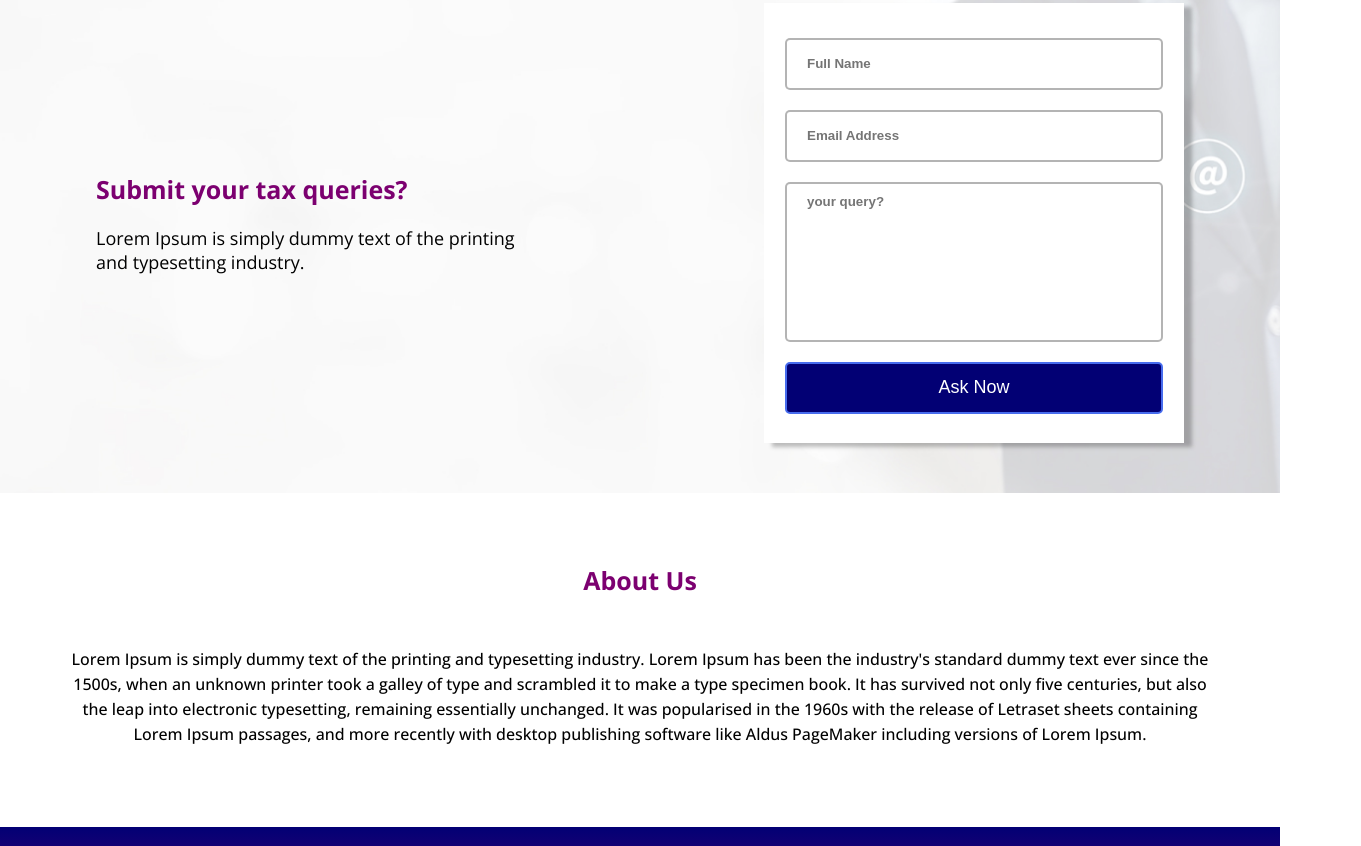
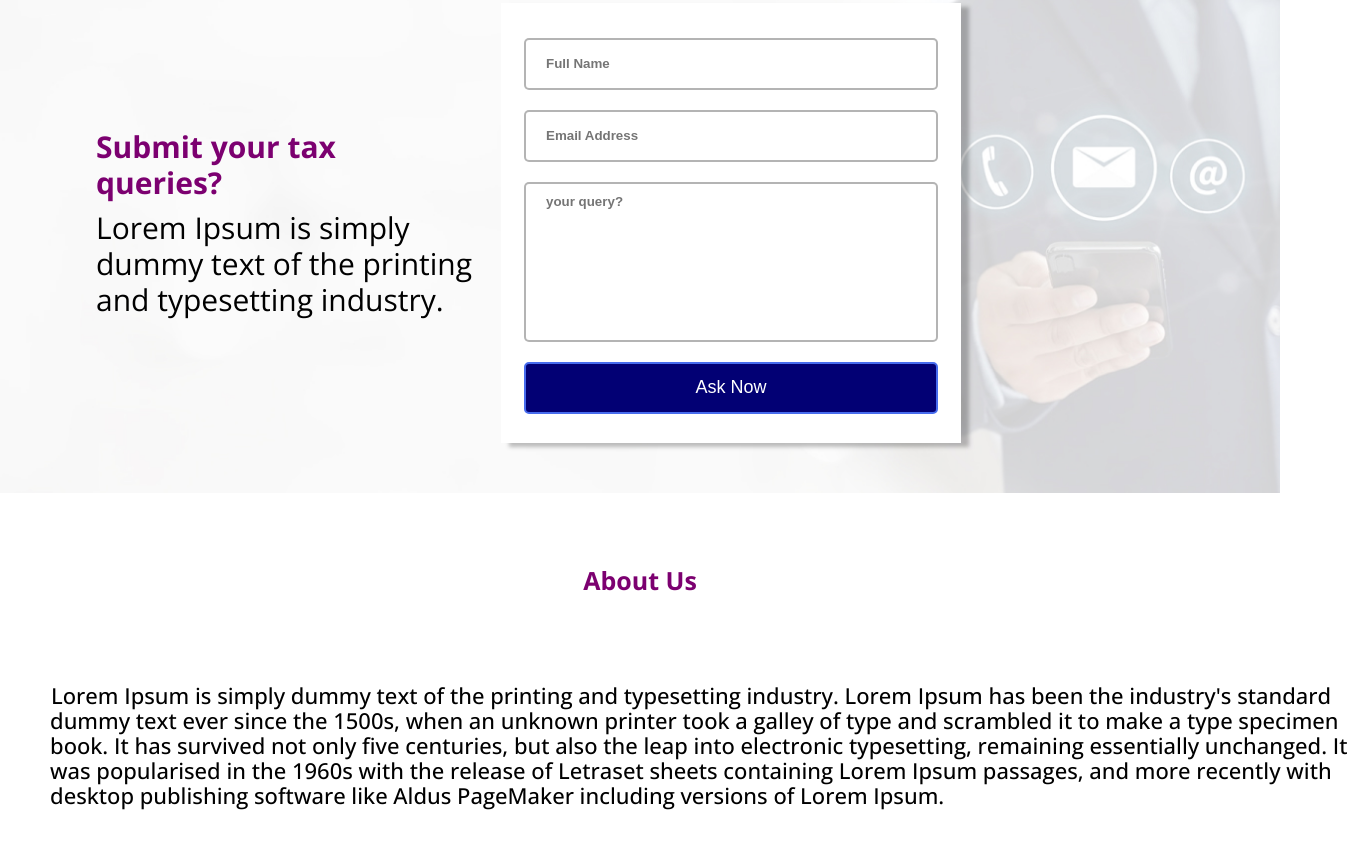
Before and after one commit to dhsquare001/FIGMA-design-to-code---Tax-Calculator, a plain HTML site: page index.html in a window 1280 px wide. Shown: the part 1498-2344 px from the top of the page, 1361 px wide, since content can reach past the window. Drawn offline with nearby package versions, Linux system fonts and the light colour scheme.

Commit message:
more coding added for html and css to complete figma design with smooth section scrolling in a single page website.

```diff
--- a/index.html
+++ b/index.html
@@ -69,7 +69,7 @@
         </section>
 
 
-        <!-- calculation result section-->
+        <!-- calculation result area-->
 
 
         <section id="calculation-result"></section>
@@ -181,6 +181,6 @@
 
         <script src="https://cdnjs.cloudflare.com/ajax/libs/jquery/3.6.0/jquery.min.js"></script>
         <script src="https://cdnjs.cloudflare.com/ajax/libs/Chart.js/3.8.0/chart.min.js"></script>
-        <script src="./main.js"></script>
+        <script src="./script.js"></script>
     </body>
 </html>
--- a/style.css
+++ b/style.css
@@ -400,7 +400,6 @@ nav{
     width: 85%;
     max-width: 1337px;
     display: flex;
-    justify-content: space-between;
     align-items: center;
 }
 
@@ -417,21 +416,32 @@ nav{
 }
 
 .contact-content-left h1{
-    width: 70%;
-    font-size: 25px;
-    margin-bottom: 20px;
-    text-align: left;
+    width: 257px;
+    height: 81px;
+    left: 143px;
+    top: 1836px;
+    font-weight: 800;
+    font-size: 30px;
+    line-height: 36px;
     color: rgba(124, 0, 112, 1);
 }
 
 .contact-content-left p{
-    width: 70%;
-    font-size: 18px;
+    width: 405px;
+    height: 108px;
+    left: 143px;
+    top: 1943px;
+    font-weight: 300;
+    font-size: 30px;
+    line-height: 36px;
+    align-items: center;
 }
 
 .contact-content-right{
+    width: 460px;
     height: 440px;
-    width: 420px;
+    left: 658px;
+    top: 1723px;
     display: flex;
     flex-direction: column;
     align-items: center;
@@ -482,7 +492,7 @@ nav{
 }
 
 
-/* footer area */
+/* about us area */
 
 
 .about-us{
@@ -511,7 +521,26 @@ nav{
 }
 
 .about-us-para p{
-    text-align: center;
+    width: 1311px;
+    height: 196px;
+    left: 67px;
+    top: 2385px;
+
+    font-family: 'Open Sans';
+    font-style: normal;
+    font-weight: 300;
+    font-size: 22px;
+    line-height: 36px;
+    /* or 164% */
+
+    display: flex;
+    align-items: center;
+    text-align: justify;
+    text-indent: 1px;
+
+    color: #000000;
+
+    text-align: left;
     font-weight: 500;
     line-height: 25px;
 }
```
